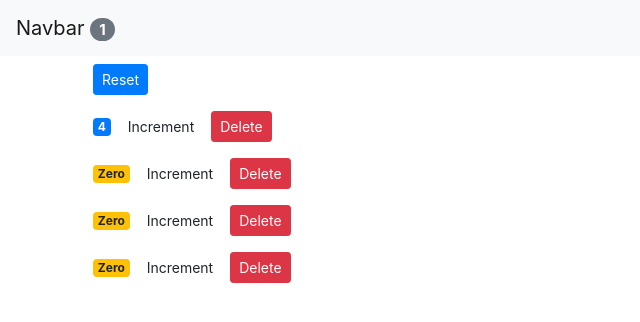
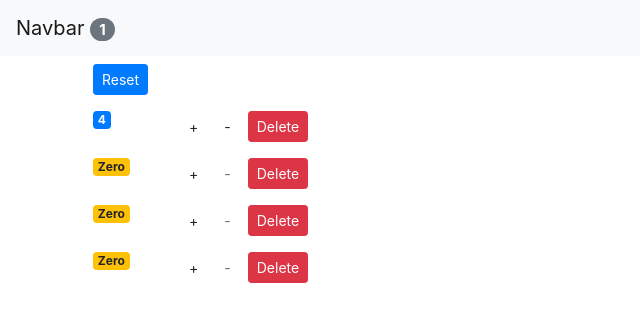
Before and after one commit to chenyongping001/counter-app, a React (Create React App) app: page / in a window 1280 px wide. Shown: the top 322 px of the page, without its empty margins (0-640 px from the left). Built offline with nearby package versions, Linux system fonts and the light colour scheme.

Commit message:
add the decrement button

```diff
--- a/src/App.js
+++ b/src/App.js
@@ -22,6 +22,12 @@
     counters[index].value++;
     this.setState({ counters });
   };
+  handleDecrement = (counter) => {
+    const counters = [...this.state.counters];
+    const index = counters.indexOf(counter);
+    counters[index].value--;
+    this.setState({ counters });
+  };
   handleReset = () => {
     const counters = this.state.counters.map((c) => {
       c.value = 0;
@@ -40,6 +46,7 @@
           <Counters
             counters={this.state.counters}
             onIncrement={this.handleIncrement}
+            onDecrement={this.handleDecrement}
             onReset={this.handleReset}
             onDelete={this.handleDelete}
           />
--- a/src/components/counter.jsx
+++ b/src/components/counter.jsx
@@ -1,22 +1,33 @@
 import React, { Component } from "react";
 class Counter extends Component {
   render() {
-    const { onIncrement, onDelete, counter } = this.props;
+    const { onIncrement, onDecrement, onDelete, counter } = this.props;
     return (
-      <div>
+      <div className="row">
+        <div className="col-1">
           <span className={this.getBadgeClasses()}>{this.formatCount()}</span>
+        </div>
+        <div className="col">
           <button
             onClick={() => onIncrement(counter)}
             className="btn btn-second btn-sm"
           >
-          Increment
+            +
+          </button>
+          <button
+            onClick={() => onDecrement(counter)}
+            className="btn btn-second btn-sm m-2"
+            disabled={counter.value === 0 ? "disabled" : ""}
+          >
+            -
           </button>
           <button
             onClick={() => onDelete(counter)}
-          className="btn btn-danger btn-sm m-2"
+            className="btn btn-danger btn-sm"
           >
             Delete
           </button>
+        </div>
       </div>
     );
   }
--- a/src/components/counters.jsx
+++ b/src/components/counters.jsx
@@ -2,7 +2,8 @@
 import Counter from "./counter";
 class Counters extends Component {
   render() {
-    const { counters, onReset, onDelete, onIncrement } = this.props;
+    const { counters, onReset, onDelete, onIncrement, onDecrement } =
+      this.props;
     return (
       <div>
         <button onClick={onReset} className="btn btn-primary btn-sm m-2">
@@ -14,6 +15,7 @@
             counter={counter}
             onDelete={onDelete}
             onIncrement={onIncrement}
+            onDecrement={onDecrement}
           />
         ))}
       </div>
```
Lines whose indentation alone changed are shown as unchanged.
